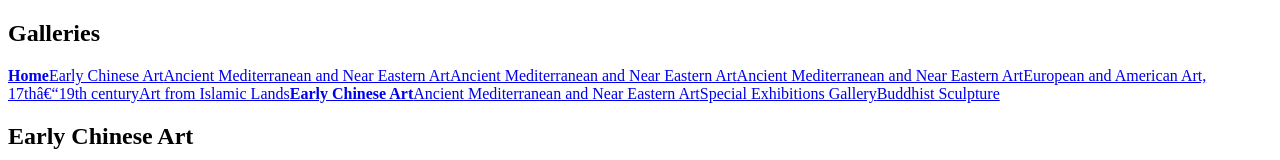
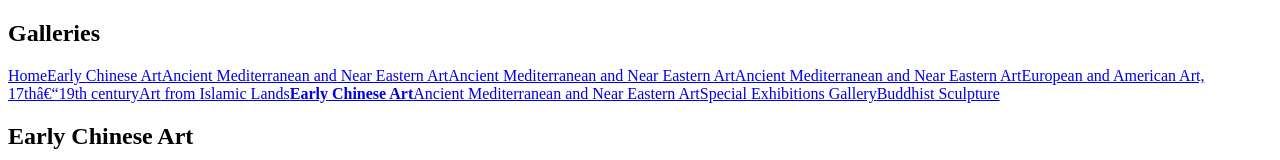
Before and after one commit to mkhmbtv/art-museum, a React (Create React App) app: page /galleries/1600 in a window 1280 px wide. Shown: the top 160 px of the page. Built offline with nearby package versions, Linux system fonts and the light colour scheme.

Commit message:
Render with Switch

```diff
--- a/src/App.js
+++ b/src/App.js
@@ -1,4 +1,4 @@
-import { Route } from 'react-router-dom';
+import { Route, Switch } from 'react-router-dom';
 import harvardArt from './data/harvardArt';
 import GalleryNavigation from './components/GalleryNavigation';
 import GalleryView from './components/GalleryView';
@@ -8,9 +8,18 @@ function App() {
   return (
     <div className='page-wrapper'>
       <GalleryNavigation galleries={harvardArt.records} />
-      <Route path='/galleries/:galleryId'>
-        <GalleryView galleries={harvardArt.records}/>
-      </Route>
+      <Switch>
+        <Route exact path='/'>
+          <h2>Harvard Art Museum</h2>
+          <p>Look, but Don't Touch. Please select a Gallery in the navigation bar.</p>
+        </Route>
+        <Route path='/galleries/:galleryId'>
+          <GalleryView galleries={harvardArt.records}/>
+        </Route>
+        <Route>
+          <h2>Page Not Found</h2>
+        </Route>
+      </Switch>
     </div>
   );
 }
--- a/src/components/GalleryNavigation/index.js
+++ b/src/components/GalleryNavigation/index.js
@@ -5,7 +5,7 @@ const GalleryNavigation = ({ galleries }) => {
   return (
     <nav>
       <h1>Galleries</h1>
-      <NavLink to='/'>Home</NavLink>
+      <NavLink exact to='/'>Home</NavLink>
       {galleries.map(gallery =>
         <NavLink key={gallery.id} to={`/galleries/${gallery.id}`}>{gallery.name}</NavLink>
       )}
```
